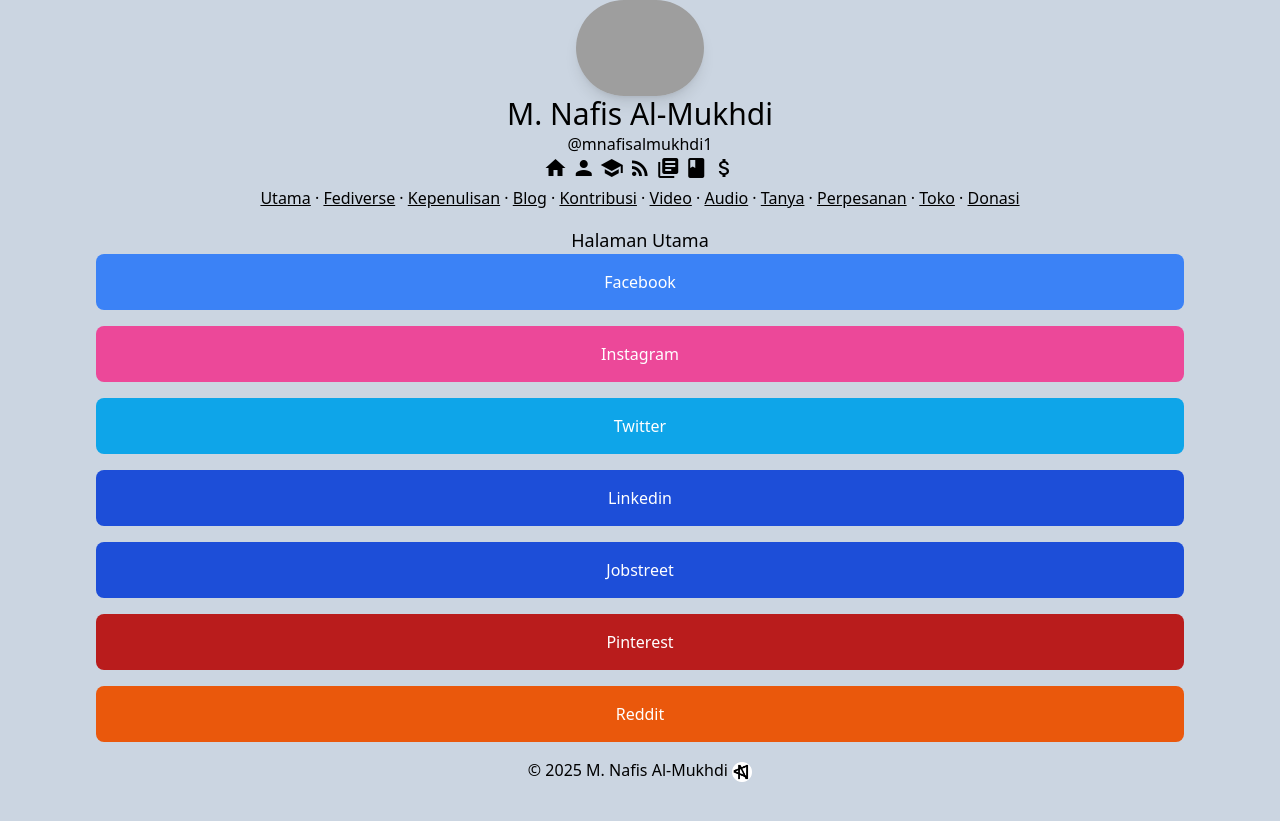
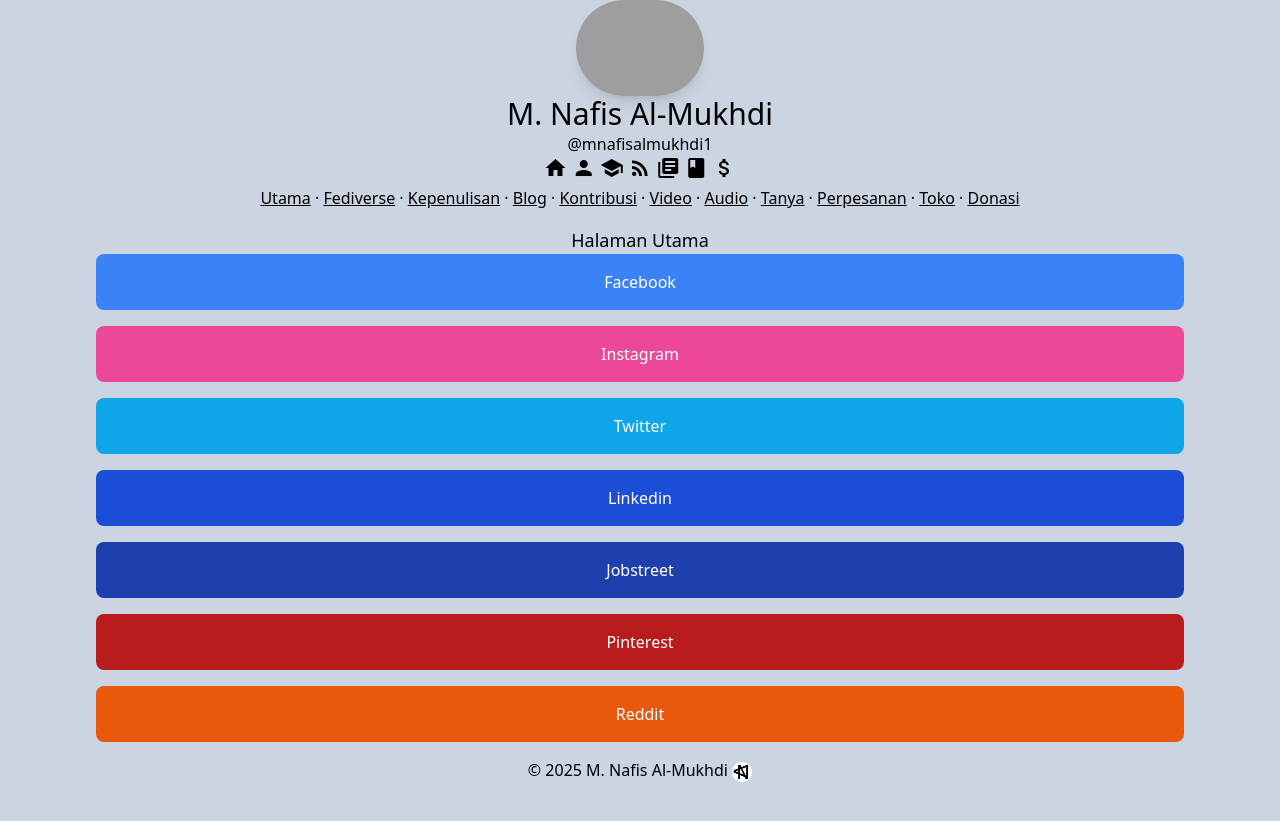
Before and after one commit to mnafisalmukhdi1/mnafisalmukhdi1.github.io, a Jekyll site: the page built from index.html, in a window 1280 px wide. Shown: the top 821 px of the page. Built offline with Jekyll 4.4.1, drawn with Linux system fonts in a browser that asks for light colours; nearby versions of some CDN libraries.

Commit message:
little update

```diff
--- a/index.html
+++ b/index.html
@@ -9,7 +9,7 @@ layout: main
 			<a href="https://instagram.com/mnafisalmukhdi1" target="_blank" class="block w-full bg-pink-500 hover:bg-pink-400 mb-4 pt-4 pb-4 rounded-lg text-white">Instagram</a>
 			<a href="https://twitter.com/mnafisalmukhdi1" target="_blank" class="block w-full bg-sky-500 hover:bg-sky-400 mb-4 pt-4 pb-4 rounded-lg text-white">Twitter</a>
 			<a href="https://linkedin.com/in/mnafisalmukhdi1/" target="_blank" class="block w-full bg-blue-700 hover:bg-blue-600 mb-4 pt-4 pb-4 rounded-lg text-white">Linkedin</a>
-			<a href="https://id.jobstreet.com/id/profile/mnafis-almukhdi-Yfj3CtMW6B" target="_blank" class="block w-full bg-blue-700 hover:bg-blue-600 mb-4 pt-4 pb-4 rounded-lg text-white">Jobstreet</a>
+			<a href="https://id.jobstreet.com/id/profile/mnafis-almukhdi-Yfj3CtMW6B" target="_blank" class="block w-full bg-blue-800 hover:bg-blue-700 mb-4 pt-4 pb-4 rounded-lg text-white">Jobstreet</a>
 			<a href="https://pinterest.com/mnafisalmukhdi1" target="_blank" class="block w-full bg-red-700 hover:bg-red-600 mb-4 pt-4 pb-4 rounded-lg text-white">Pinterest</a>
 			<a href="https://reddit.com/user/mnafisalmukhdi1" target="_blank" class="block w-full bg-orange-600 hover:bg-orange-500 mb-4 pt-4 pb-4 rounded-lg text-white">Reddit</a>
 		</section>
@@ -22,7 +22,7 @@ layout: main
 		<section x-show="activeTab === 3">
 			<a href="https://story.nafis1.my.id" target="blank_" class="block w-full bg-white hover:bg-gray-100 mb-4 pt-4 pb-4 rounded-lg">story.nafis1.my.id</a>
 			<a href="https://instagram.com/nafis.works" target="_blank" class="block w-full bg-pink-500 hover:bg-pink-400 mb-4 pt-4 pb-4 rounded-lg text-white">Instagram</a>
-			<a href="https://www.goodreads.com/mnafisalmukhdi1" target="_blank" class="block w-full bg-amber-700 hover:bg-amber-600 mb-4 pt-4 pb-4 rounded-lg text-white">Goodreads</a>
+			<a href="https://www.goodreads.com/mnafisalmukhd`i1" target="_blank" class="block w-full bg-amber-700 hover:bg-amber-600 mb-4 pt-4 pb-4 rounded-lg text-white">Goodreads</a>
 			<a href="https://www.google.co.id/search?hl=id&q=inauthor:%22M.+Nafis+Al-Mukhdi%22&tbm=bks" target="_blank" class="block w-full bg-sky-400 hover:bg-sky-300 mb-4 pt-4 pb-4 rounded-lg text-white">Google Books</a>
 			<a href="https://www.wattpad.com/user/mnafisalmukhdi1" target="_blank" class="block w-full bg-orange-500 hover:bg-orange-400 mb-4 pt-4 pb-4 rounded-lg text-white">Wattpad</a>
 			<a href="https://mnafis-almukhdi.blogspot.com" target="_blank" class="block w-full bg-orange-400 hover:bg-orange-300 mb-4 pt-4 pb-4 rounded-lg text-white">mnafis-almukhdi.blogspot.com</a>
```
